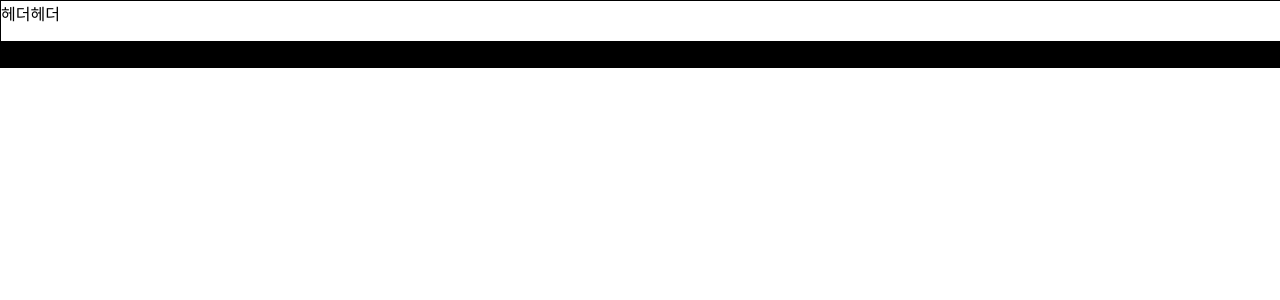
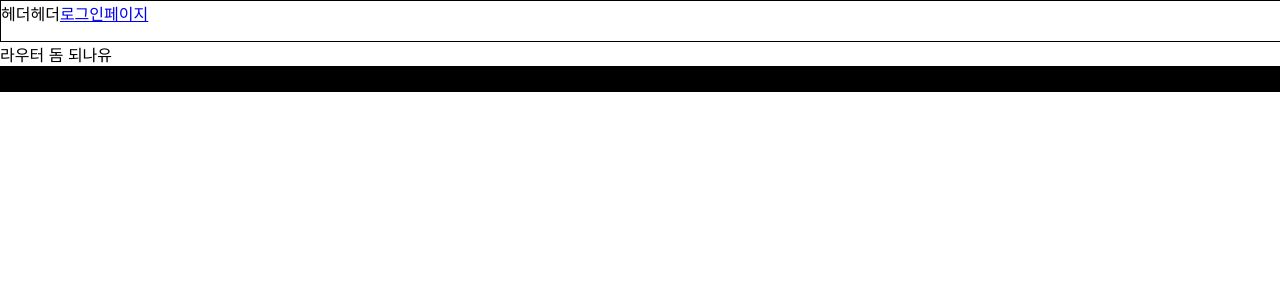
Before and after one commit to HyunGyeol/For-Your-Dish, a React (Create React App) app: page /mypage in a window 1280 px wide. Shown: the top 300 px of the page. Built offline with nearby package versions, Linux system fonts and the light colour scheme.

Commit message:
#4/woo: install react-router-dom

```diff
--- a/package.json
+++ b/package.json
@@ -12,6 +12,7 @@
     "@types/react-dom": "^18.0.11",
     "react": "^18.2.0",
     "react-dom": "^18.2.0",
+    "react-router-dom": "^6.8.1",
     "react-scripts": "5.0.1",
     "sass": "^1.58.3",
     "typescript": "^4.9.5",
--- a/src/App.tsx
+++ b/src/App.tsx
@@ -1,10 +1,18 @@
 import Main from 'pages/Main';
 import Header from 'components/Header';
+import MyPage from 'pages/MyPage';
+import {BrowserRouter, Routes, Route} from 'react-router-dom';
 
 function App() {
   return (
     <div>
-      <Header />
+      <BrowserRouter>
+        <Header />
+        <Routes>
+          <Route path={'/'} element={<Main />}></Route>
+          <Route path={'/mypage'} element={<MyPage />}></Route>
+        </Routes>
+      </BrowserRouter>
       <Main />
     </div>
   );
--- a/src/components/Header.tsx
+++ b/src/components/Header.tsx
@@ -1,7 +1,13 @@
 import styles from 'style/Header.module.scss';
+import {Link} from 'react-router-dom';
 
 const Header: React.FC = () => {
-  return <div className={styles.wrap}>헤더헤더</div>;
+  return (
+    <div className={styles.wrap}>
+      헤더헤더
+      <Link to="/mypage">로그인페이지</Link>
+    </div>
+  );
 };
 
 export default Header;
--- /dev/null
+++ b/src/pages/MyPage.tsx
@@ -0,0 +1,3 @@
+export default function MyPage() {
+  return <div>라우터 돔 되나유</div>;
+}
```
Also changed, not shown: 1 other file (tests, documents, lock files or other folders).
